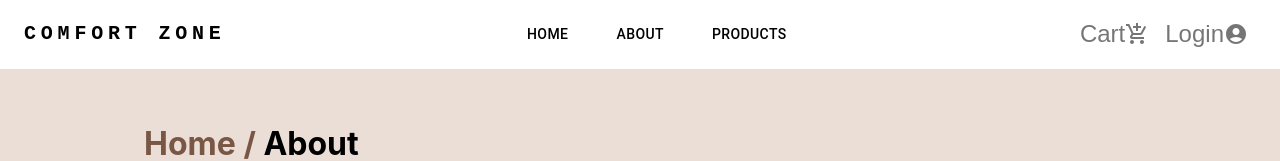
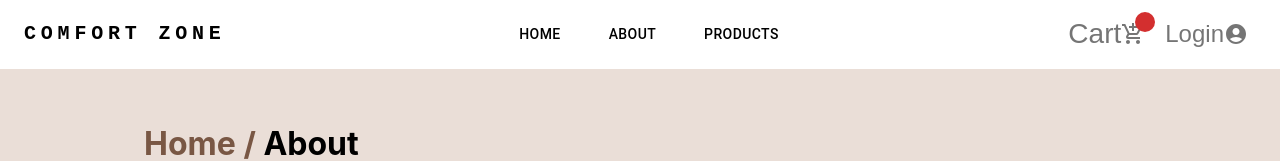
Before and after one commit to ZuleyhaKurt/comfort-zone, a React (Create React App) app: page /about in a window 1280 px wide. Shown: the top 161 px of the page. Built offline with nearby package versions, Linux system fonts and the light colour scheme.

Commit message:
cart count

```diff
--- a/src/components/Navbar.jsx
+++ b/src/components/Navbar.jsx
@@ -15,11 +15,15 @@ import AdbIcon from '@mui/icons-material/Adb';
 import AddShoppingCartIcon from '@mui/icons-material/AddShoppingCart';
 import AccountCircleIcon from '@mui/icons-material/AccountCircle';
 import {  useNavigate } from 'react-router-dom';
+import { useSelector } from 'react-redux';
+import { Badge } from '@mui/material';
 
 
 
 
 function Navbar() {
+
+  const {  cartCount } = useSelector((state) => state.cart);
 
   const navigate = useNavigate();
   const [anchorElNav, setAnchorElNav] = React.useState(null);
@@ -158,10 +162,20 @@ function Navbar() {
 
          <Box sx={{ flexGrow: 0  }}>
                   <Tooltip  >
-              <IconButton onClick={() => navigate("/cart")} sx={{ p: 1}}>
-                              Cart
-                <AddShoppingCartIcon/>
-              </IconButton>
+                  <IconButton
+                size="large"
+                aria-label="show 17 new notifications"
+                color="gray"
+                onClick={() => navigate("/cart")}>
+                Cart
+              <Badge badgeContent={cartCount} color="error">
+                {/* burdaki badge contente state gelecek */}
+                <AddShoppingCartIcon
+
+
+                />
+              </Badge>
+            </IconButton>
             </Tooltip>
             <Tooltip >
               <IconButton onClick={() => navigate("/login")} sx={{ p: 1 }}>
--- a/src/features/cartSlice.js
+++ b/src/features/cartSlice.js
@@ -39,13 +39,17 @@ const cartSlice = createSlice({
         },
         removeItemFromCart: (state, { payload }) => {
             state.cartItem = state.cartItem.filter(item => item.id !== payload.id)
+            state.filterCartItem = state.filterCartItem.filter(item => item.id !== payload.id)
             localStorage.setItem('cart', JSON.stringify(state.cartItem))
+            localStorage.setItem('filtercart', JSON.stringify(state.filterCartItem))
             state.cartCount = state.cartItem.length
             localStorage.setItem('cartCount', JSON.stringify(state.cartCount))
         },
         clearAll: (state) => {
             state.cartItem = []
+            state.filterCartItem=[]
             localStorage.setItem('cart', JSON.stringify(state.cartItem))
+            localStorage.setItem('cart', JSON.stringify(state.filterCartItem))
             state.cartCount = ""
             localStorage.setItem('cartCount', JSON.stringify(state.cartCount))
         },
```
